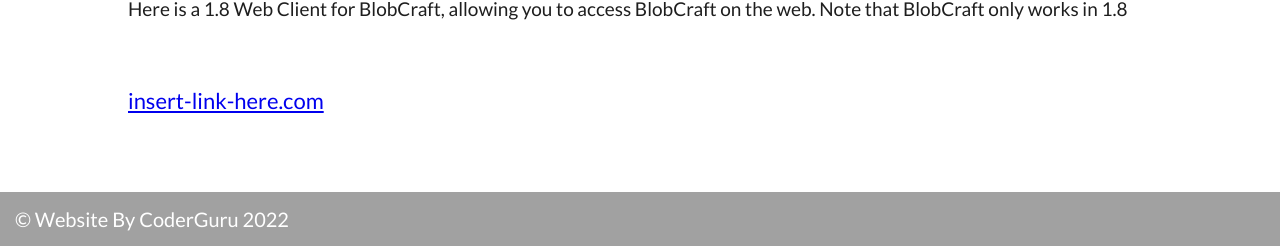
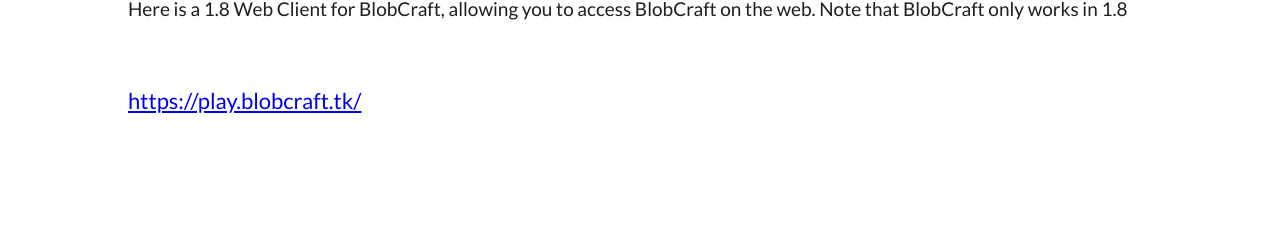
Before and after one commit to CoderGuruXYZ/BlobCraft-Website, a plain HTML site: page client.html in a window 1280 px wide. Shown: the part 581-828 px from the top of the page. Drawn offline with nearby package versions, Linux system fonts and the light colour scheme; a script that the page names is missing.

Commit message:
Add new client link and remove footer

```diff
--- a/client.html
+++ b/client.html
@@ -36,11 +36,9 @@
             <div class="contentInfo" style = "max-width: 100%; font-size: 19px;">Here is a 1.8 Web Client for BlobCraft, allowing you to access BlobCraft on the web. Note that BlobCraft only works in 1.8</div>
         </div>
         <div class="infoBox" style = "margin-bottom: -80px;">
-            <div class="infoBoxTitle" style = "font-size: 22px;"><a href = "insert-link-here.com">insert-link-here.com</a></div>
+            <div class="infoBoxTitle" style = "font-size: 22px;"><a href = "https://play.blobcraft.tk/">https://play.blobcraft.tk/</a></div>
         </div>
     </div>
-
-    <footer>© Website By CoderGuru 2022</footer>
 
     <script src='scripts/navbar.js' async defer></script>
     <script src='scripts/mediaClient.js' async defer></script>
```
